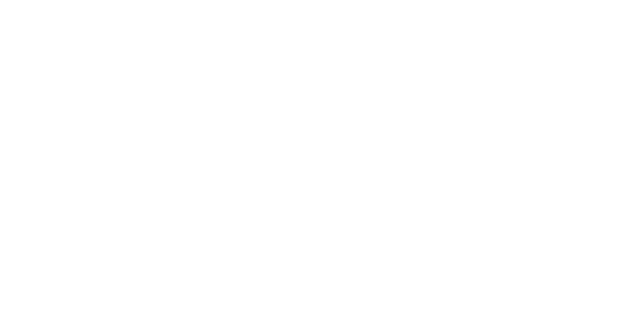
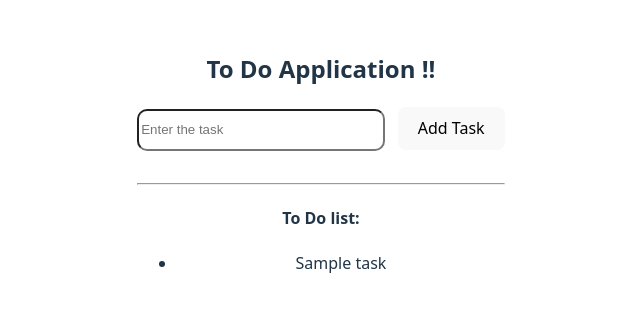
Before and after one commit to pulkitgaba009/React-ToDoApp, a React (Vite) app: page / in a window 1280 px wide. Shown: the part 239-550 px from the top of the page, without its empty margins (319-959 px from the left). Built offline with nearby package versions, Linux system fonts and the light colour scheme.

Commit message:
made basic to do app

```diff
--- a/src/App.jsx
+++ b/src/App.jsx
@@ -1,9 +1,12 @@
 import './App.css'
+import ToDoComponent from './ToDoComponent'
 
 function App() {
 
   return (
     <>
+    <h2>To Do Application !!</h2>
+    <ToDoComponent/>
     </>
   )
 }
--- /dev/null
+++ b/src/ToDoComponent.jsx
@@ -0,0 +1,43 @@
+import { useState } from "react"
+
+let inputBtnStyle = {
+    height:"2.25rem",
+    borderRadius:"10px",
+    width:"15rem",
+}
+
+function ToDoComponent(){
+
+    let [toDo,setToDo] = useState(["Sample task"])
+    let [newToDo,setNewToDo] = useState("")
+
+    let addNewTask = ()=>{
+    setToDo([...toDo,newToDo])
+}
+
+    let updateToDo =(event)=>{
+    setNewToDo(event.target.value)
+    }
+
+    return(
+        <div>
+            <input style={inputBtnStyle} type="text" placeholder="Enter the task " value={newToDo} onChange={updateToDo}/>
+            &nbsp; &nbsp;
+            <button onClick={addNewTask}>Add Task</button>
+            <br/>
+            <br />
+            <hr />
+
+
+            <h4>To Do list:</h4>
+            <ul>{
+                toDo.map((toDo)=>{
+                  return <li>{toDo}</li>
+                })
+            }
+            </ul>
+        </div>
+    )
+}
+
+export default ToDoComponent
```
